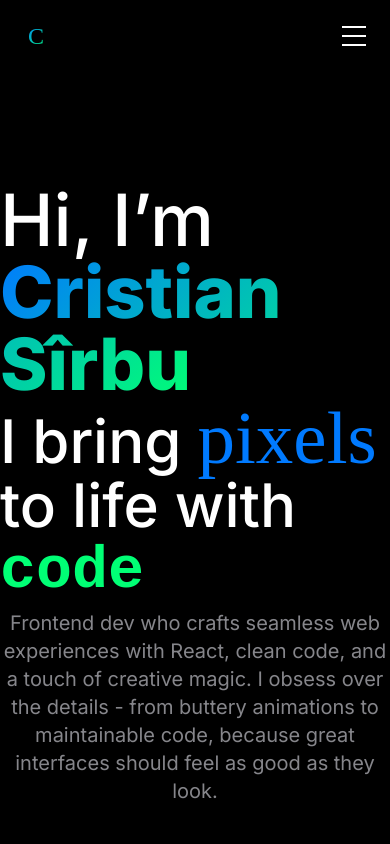
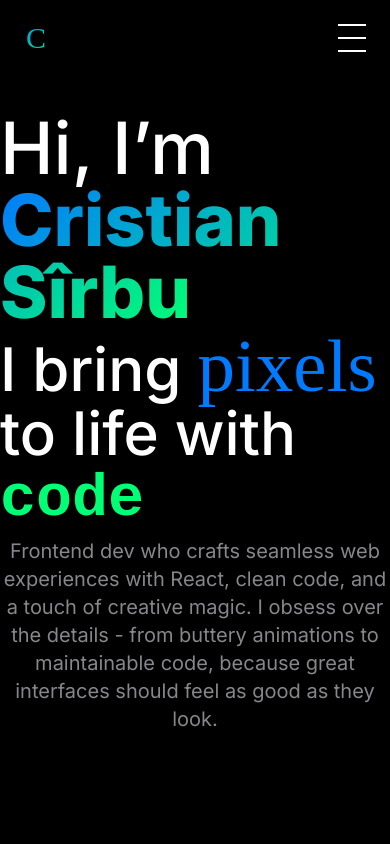
Before and after one commit to cristianvsirbu/portfolio, a Next.js app: page / in a window 390 px wide. Shown: the top 844 px of the page. Built offline with nearby package versions, Linux system fonts and the light colour scheme; a web font is replaced by a local one.

Commit message:
fix: update theme selector text and button styles for better visibility

```diff
--- a/src/components/Navigation.tsx
+++ b/src/components/Navigation.tsx
@@ -77,29 +77,29 @@ export default function Navigation() {
   const mobileMenuVariants = {
     closed: {
       opacity: 0,
-      y: "-100%",
+      y: '-100%',
       transition: {
-        type: "spring",
+        type: 'spring',
         stiffness: 300,
-        damping: 30
-      }
+        damping: 30,
+      },
     },
     open: {
       opacity: 1,
       y: 0,
       transition: {
-        type: "spring",
+        type: 'spring',
         stiffness: 300,
         damping: 30,
         staggerChildren: 0.07,
-        delayChildren: 0.2
-      }
-    }
+        delayChildren: 0.2,
+      },
+    },
   };
 
   const mobileNavItemVariants = {
     closed: { opacity: 0, y: 20 },
-    open: { opacity: 1, y: 0 }
+    open: { opacity: 1, y: 0 },
   };
 
   return (
@@ -199,18 +199,34 @@ export default function Navigation() {
         </motion.div>
       </motion.nav>
 
-      {/* Mobile Navigation Header */}
-      <div className="flex md:hidden px-4 py-4 justify-between items-center backdrop-blur-sm">
+      {/* Mobile Navigation with unified background */}
+      <motion.div
+        className="md:hidden fixed inset-x-0 top-0 backdrop-blur-sm bg-black/60 z-50 flex flex-col"
+        animate={{
+          height: isMobileMenuOpen ? '100vh' : '68px',
+        }}
+        transition={{
+          type: 'spring',
+          stiffness: 300,
+          damping: 30,
+        }}
+      >
+        {/* Mobile Header - Always visible */}
+        <div className="flex p-4 justify-between items-center relative">
           <motion.a
             href="#home"
-          className="rounded-full flex transition-all duration-150 items-center justify-center cursor-pointer h-10 w-10 font-sonsie text-2xl"
+            className="rounded-full flex transition-all duration-150 items-center justify-center cursor-pointer h-10 w-10 font-sonsie text-2xl overflow-hidden"
             whileTap={{ scale: 0.95 }}
             onClick={handleNavLinkClick}
           >
             {activeSection === 'home' ? (
-            <GradientText>C</GradientText>
+              <GradientText className="flex items-center justify-center w-full h-full text-3xl">
+                C
+              </GradientText>
             ) : (
-            <span>C</span>
+              <span className="flex items-center justify-center w-full h-full text-3xl">
+                C
+              </span>
             )}
           </motion.a>
 
@@ -218,44 +234,57 @@ export default function Navigation() {
           <button
             onClick={() => setIsMobileMenuOpen(!isMobileMenuOpen)}
             className="relative z-50 p-2"
+            aria-label={isMobileMenuOpen ? 'Close menu' : 'Open menu'}
           >
-          <div className="flex flex-col justify-between w-6 h-5">
+            <div className="relative w-7 h-7">
               <motion.span
-              animate={isMobileMenuOpen ? { rotate: 45, y: 8 } : { rotate: 0, y: 0 }}
-              className="h-0.5 w-full bg-current block transition-all duration-300"
+                animate={
+                  isMobileMenuOpen
+                    ? { top: '50%', y: '-50%', rotate: 45 }
+                    : { top: '0%', y: '0%', rotate: 0 }
+                }
+                className="absolute h-0.5 w-full bg-current block transition-all duration-300 origin-center"
+                style={{ height: '2px' }}
               />
               <motion.span
                 animate={isMobileMenuOpen ? { opacity: 0 } : { opacity: 1 }}
-              className="h-0.5 w-full bg-current block transition-all duration-300"
+                className="absolute top-1/2 -translate-y-1/2 h-0.5 w-full bg-current block transition-all duration-300"
+                style={{ height: '2px' }}
               />
               <motion.span
-              animate={isMobileMenuOpen ? { rotate: -45, y: -8 } : { rotate: 0, y: 0 }}
-              className="h-0.5 w-full bg-current block transition-all duration-300"
+                animate={
+                  isMobileMenuOpen
+                    ? { bottom: '50%', y: '50%', rotate: -45 }
+                    : { bottom: '0%', y: '0%', rotate: 0 }
+                }
+                className="absolute bottom-0 h-0.5 w-full bg-current block transition-all duration-300 origin-center"
+                style={{ height: '2px' }}
               />
             </div>
           </button>
         </div>
 
-      {/* Mobile Menu Overlay */}
+        {/* Mobile Menu Content - Only visible when menu is open */}
         <AnimatePresence>
           {isMobileMenuOpen && (
             <motion.div
-            className="fixed inset-0 bg-black/95 backdrop-blur-md z-40 flex flex-col"
+              className="flex-1 flex flex-col overflow-auto"
               variants={mobileMenuVariants}
               initial="closed"
               animate="open"
               exit="closed"
             >
-            <div className="flex flex-col items-center justify-center flex-1 pt-24 pb-16 px-8">
+              <div className="flex flex-col items-center justify-center flex-1 pt-8 pb-16 px-8">
                 {navSections.map((section) => (
                   <motion.a
                     href={`#${section.id}`}
                     key={section.id}
                     onClick={handleNavLinkClick}
                     variants={mobileNavItemVariants}
-                  className="text-3xl font-medium py-5 border-b border-gray-800 w-full text-center"
+                    className="text-3xl font-medium py-5 border-b border-white/10 w-full text-center"
                     style={{
-                    color: activeSection === section.id ? '#ffffff' : '#9ca3af',
+                      color:
+                        activeSection === section.id ? '#ffffff' : '#9ca3af',
                     }}
                     whileTap={{ scale: 0.98 }}
                   >
@@ -283,6 +312,7 @@ export default function Navigation() {
             </motion.div>
           )}
         </AnimatePresence>
+      </motion.div>
     </header>
   );
 }
--- a/src/components/ThemeSelector.tsx
+++ b/src/components/ThemeSelector.tsx
@@ -157,7 +157,7 @@ export default function ThemeSelector() {
             exit={{ y: '100%' }}
             transition={{ type: 'spring', damping: 25, stiffness: 300 }}
           >
-            <p className="text-center mb-4 text-white font-medium">Select Theme</p>
+            <p className="text-center mb-4 text-white font-medium">Themes</p>
             <motion.div
               className="flex justify-center flex-wrap gap-4"
               initial={{ opacity: 0 }}
@@ -188,7 +188,7 @@ export default function ThemeSelector() {
                   >
                     {theme.id === currentTheme.id && (
                       <motion.div
-                        className="w-3 h-3 bg-white rounded-full"
+                        className="w-6 h-6 bg-black rounded-full"
                         layoutId="themeIndicator"
                       />
                     )}
```
Lines whose indentation alone changed are shown as unchanged.
